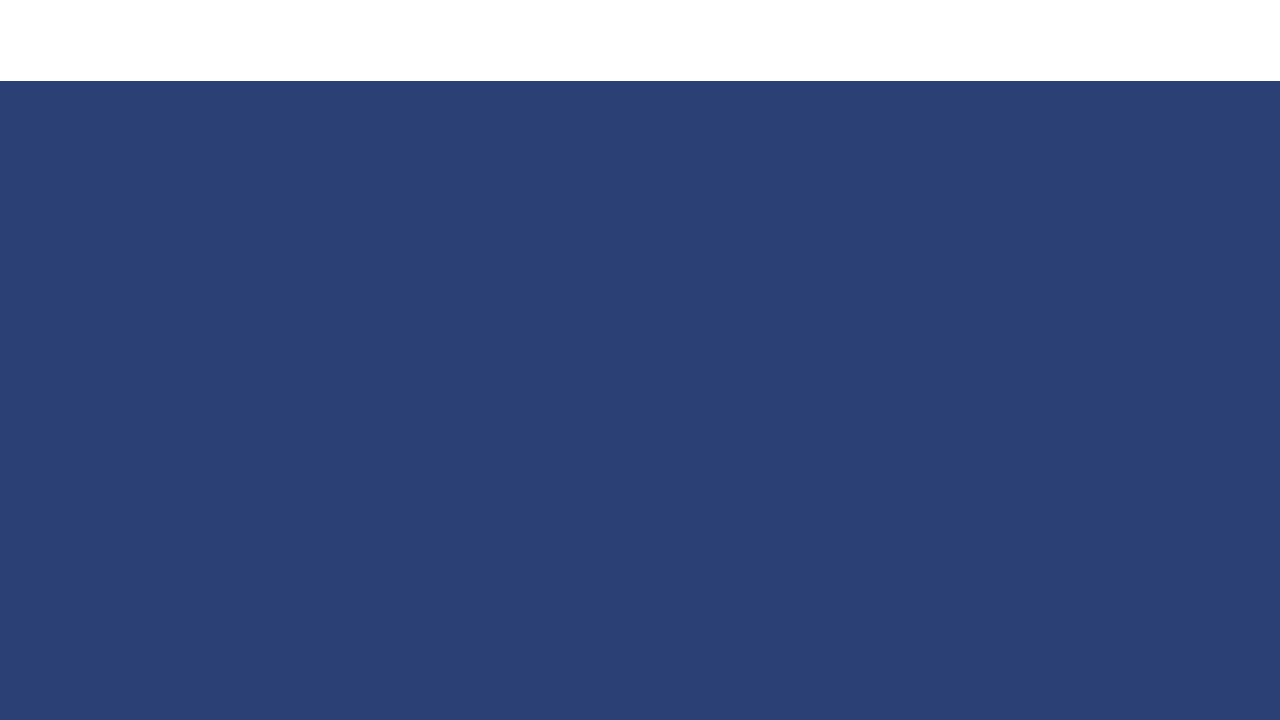
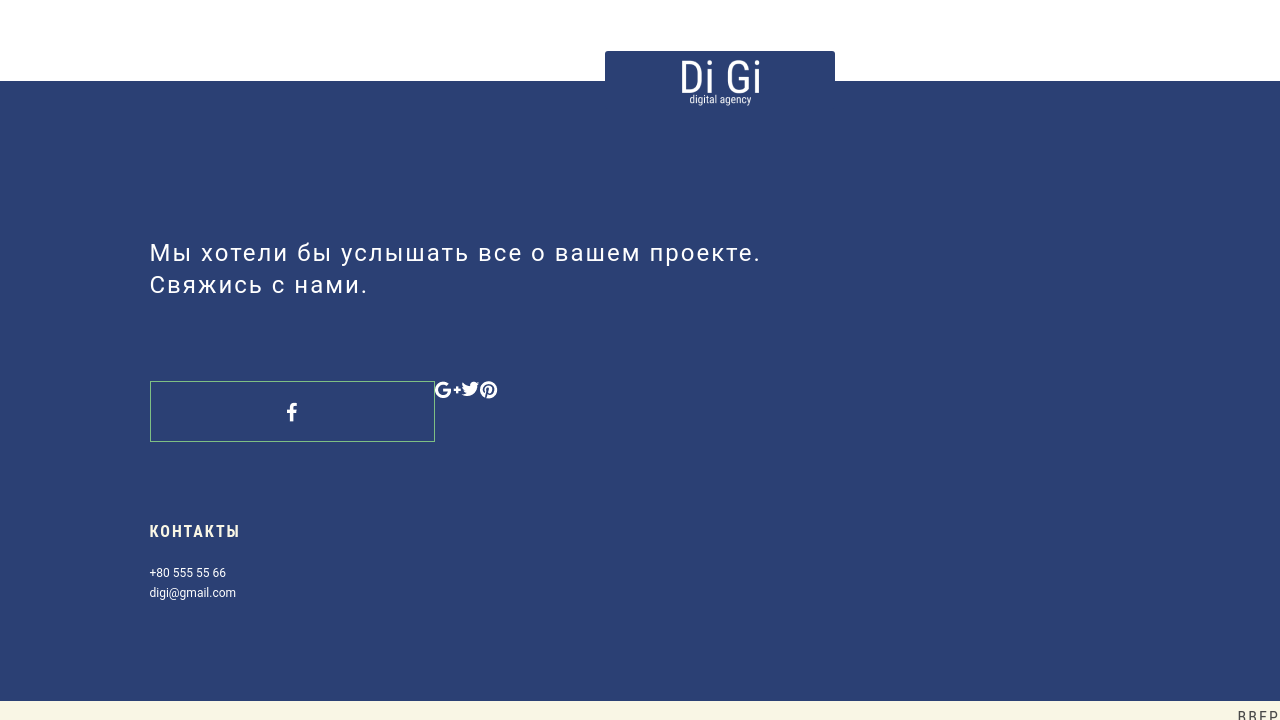
Before and after one commit to NickMamula/front-end_elementary, a plain HTML site: page 1.HTML/di-gi/index.html in a window 1280 px wide. Shown: the part 4140-4860 px from the top of the page. Drawn offline with nearby package versions, Linux system fonts and the light colour scheme.

Commit message:
block7-8-9

```diff
--- a/1.HTML/di-gi/css/style.css
+++ b/1.HTML/di-gi/css/style.css
@@ -824,7 +824,7 @@ Block testimonial start
 
 .testimonial_pagination_circle {
     margin-left: 10px;
-    border:2px solid var(--main_blue);
+    border: 2px solid var(--main_blue);
     border-radius: 15px;
     padding-left: 18px;
     color: white;
@@ -843,4 +843,138 @@ Block footer start
 #footer_block {
     height: 639px;
     background-color: var(--main_blue);
+    display: flex;
+    flex-direction: column;
+    align-items: center;
 }
+
+#footer_block_logo_digit {
+    margin-top: -30px;
+    border-radius: 3px;
+    height: 60px;
+    width: 230px;
+    background-color: var(--main_blue);
+    margin-bottom: 128px;
+
+    display: flex;
+    justify-content: center;
+}
+
+#footer_block_center_div {
+    width: 1141px;
+    height: 366px;
+    margin-bottom: 98px;
+}
+
+#footer_block_center_div h2 {
+    font-family: 'Roboto', sans-serif;
+    font-style: normal;
+    font-weight: 400;
+    font-size: 24px;
+    line-height: 32px;
+    /* or 133% */
+
+    display: flex;
+    align-items: flex-end;
+    letter-spacing: 2px;
+    margin-bottom: 80px;
+
+    color: #FFFFFF;
+}
+
+#footer_block_bottom {
+    overflow: auto;
+    height: 42px;
+    width: 1440px;
+    background-color: #F9F6E5;;
+}
+
+#footer_block_bottom_header {
+
+
+    font-family: 'Roboto Condensed', sans-serif;
+    font-style: normal;
+    font-weight: 400;
+    font-size: 16px;
+    line-height: 19px;
+    display: flex;
+    align-items: flex-end;
+    letter-spacing: 2px;
+
+    color: #4A4A4A;
+}
+
+#footer_block_bottom_div {
+    float: right;
+    margin-top: 7px;
+    margin-right: 136px;
+}
+
+.fotter_div_div {
+    width: 286px;
+    height: auto;
+}
+
+.footer_center_div_div {
+    width: 283px;
+    height: 59px;
+    display: flex;
+    flex-direction: column;
+    align-items: center;
+    justify-content: center;
+    border: 1px solid #7EBF84;
+}
+
+.footer_center_div_div_header {
+    margin-top: 80px;
+    margin-bottom: 22px;
+
+    font-family: 'Roboto Condensed', sans-serif;
+    font-style: normal;
+    font-weight: 700;
+    font-size: 16px;
+    line-height: 19px;
+    display: flex;
+    align-items: flex-end;
+    letter-spacing: 2px;
+
+    color: #F9F6E5;
+}
+
+.footer_center_div_div_column {
+    display: flex;
+    flex-direction: column;
+}
+
+#footer_block_center_div_table {
+    display: flex;
+    flex-direction: row;
+}
+
+#footer_block a {
+    font-family: 'Roboto', sans-serif;
+    font-style: normal;
+    font-weight: 400;
+    font-size: 12px;
+    line-height: 20px;
+    display: flex;
+    align-items: flex-end;
+
+    color: var(--main_white);
+}
+
+#footer_block a:link {
+text-decoration: none;
+}
+
+#footer_block a:visited {
+    text-decoration: none;
+}
+
+#footer_block a:hover {
+    text-decoration: none;
+}
+
+#footer_block a:active {
+    text-decoration: none;
+}
--- a/1.HTML/di-gi/index.html
+++ b/1.HTML/di-gi/index.html
@@ -323,7 +323,43 @@
     </section>
 
     <section id="footer_block">
+        <div id="footer_block_logo_digit">
+            <div class="footer_block_logo_container">
+                <img src="images/footer_block_digit_logo.png" width="83" height="55" alt="digit logo"/>
+            </div>
+        </div>
+        <div id="footer_block_center_div">
+            <h2>
+                Мы хотели бы услышать все о вашем проекте.<br>
+                Свяжись с нами.
+            </h2>
+            <div id="footer_block_center_div_table">
+                <div class="footer_center_div_div_column">
+                    <div class="footer_center_div_div">
+                        <img src="images/footer_block_facebook_logo.png" width="10" height="20" alt="facebook logo">
+                    </div>
+                    <h3 class="footer_center_div_div_header">КОНТАКТЫ</h3>
+                    <a href="+80 555 55 66">+80 555 55 66</a>
+                    <a href = "mailto: abc@example.com">digi@gmail.com</a>
 
+                </div>
+                <div>
+                    <img src="images/footer_block_google+_logo.png" width="26" height="18" alt="google logo">
+                </div>
+                <div>
+                    <img src="images/footer_block_twitter_logo.png" width="19" height="15" alt="twitter logo">
+
+                </div>
+                <div>
+                    <img src="images/footer_block_bla-la_logo.png" width="18" height="18" alt="bla-la">
+                </div>
+            </div>
+        </div>
+        <div id="footer_block_bottom">
+            <div id="footer_block_bottom_div">
+                <h3 id="footer_block_bottom_header">ВВЕРХ ^</h3>
+            </div>
+        </div>
     </section>
 
 
```
Also changed, not shown: 1.HTML/di-gi/images/footer_block_bla-la_logo.png (added), 1.HTML/di-gi/images/footer_block_digit_logo.png (added), 1.HTML/di-gi/images/footer_block_facebook_logo.png (added), 1.HTML/di-gi/images/footer_block_google+_logo.png (added), 1.HTML/di-gi/images/footer_block_twitter_logo.png (added).
